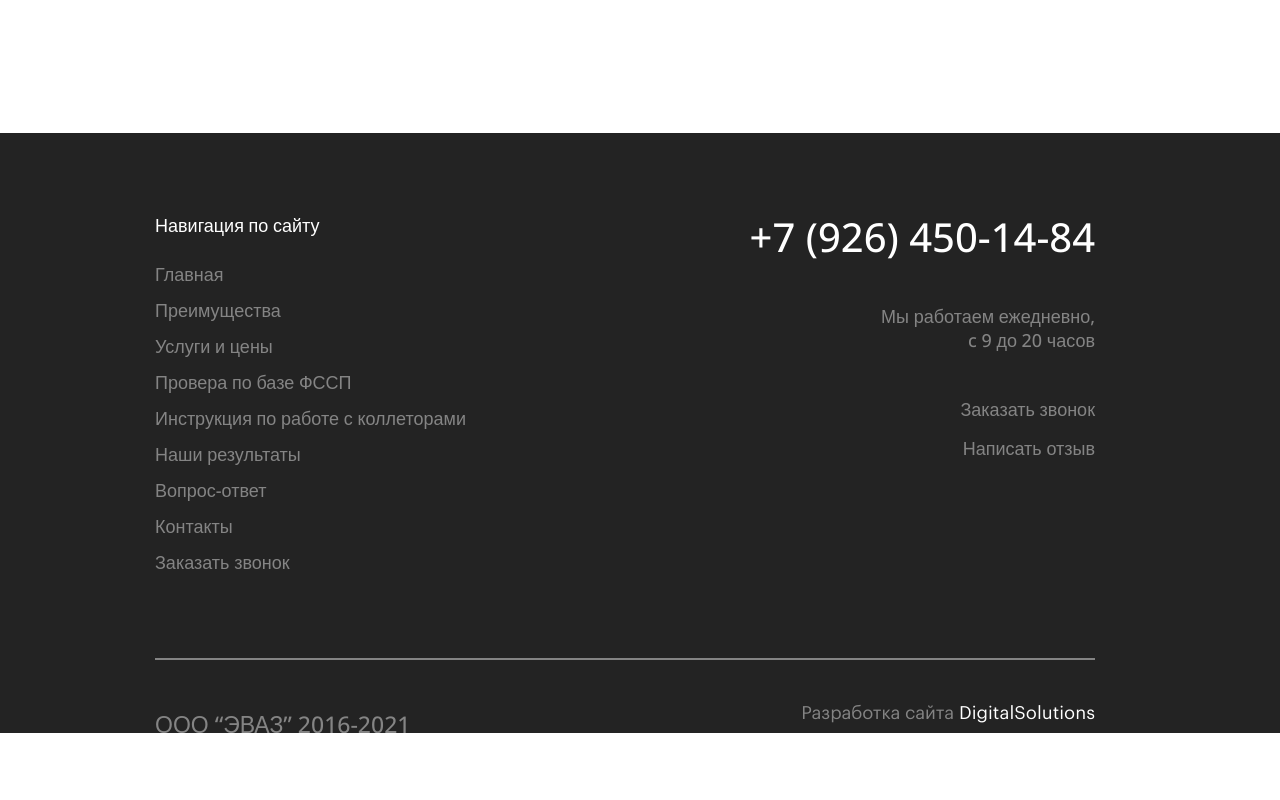
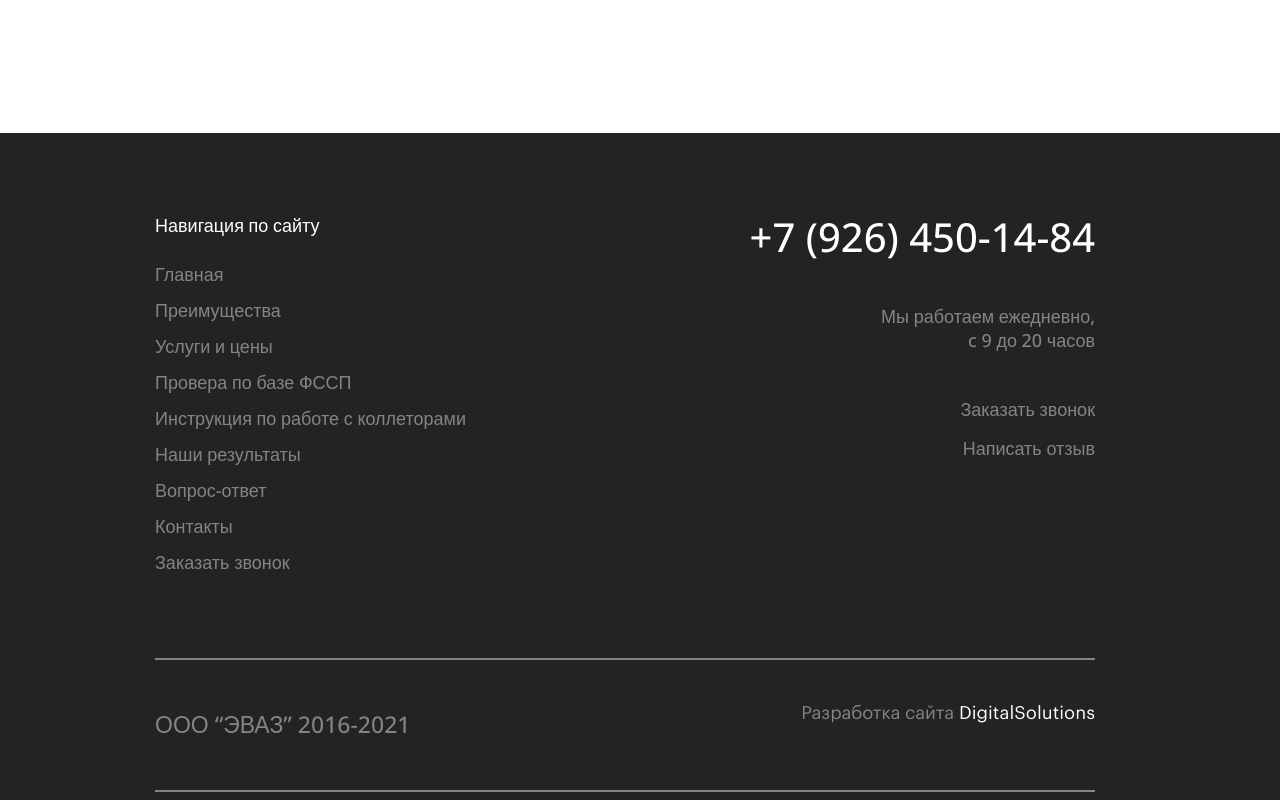
Before and after one commit to cushhy/evaz, a plain HTML site: page index.html in a window 1280 px wide. Shown: the part 6400-7200 px from the top of the page. Drawn offline with nearby package versions, Linux system fonts and the light colour scheme.

Commit message:
Add files via upload

```diff
--- a/styles.css
+++ b/styles.css
@@ -822,7 +822,8 @@ body.no-scroll {
 
 .footer {
     width: 100%;
-    height: 600px;
+    height: auto;
+    padding-bottom: 10px;
 
     background-color: #232323;
 }
@@ -946,7 +947,7 @@ body.no-scroll {
 
 .footer__name {
     margin-top: 50px;
-    margin-bottom: 50px;
+    padding-bottom: 50px;
     font-family: 'Open Sans', sans-serif;;
     font-size: 23px;
     color: #fff;
@@ -956,7 +957,6 @@ body.no-scroll {
 .footer__design {
     display: flex;
     margin-top: 46px;
-    margin-bottom: 40px;
     font-family: 'GraphikRegular';
     font-size: 18px;
     color: #fff;
```
